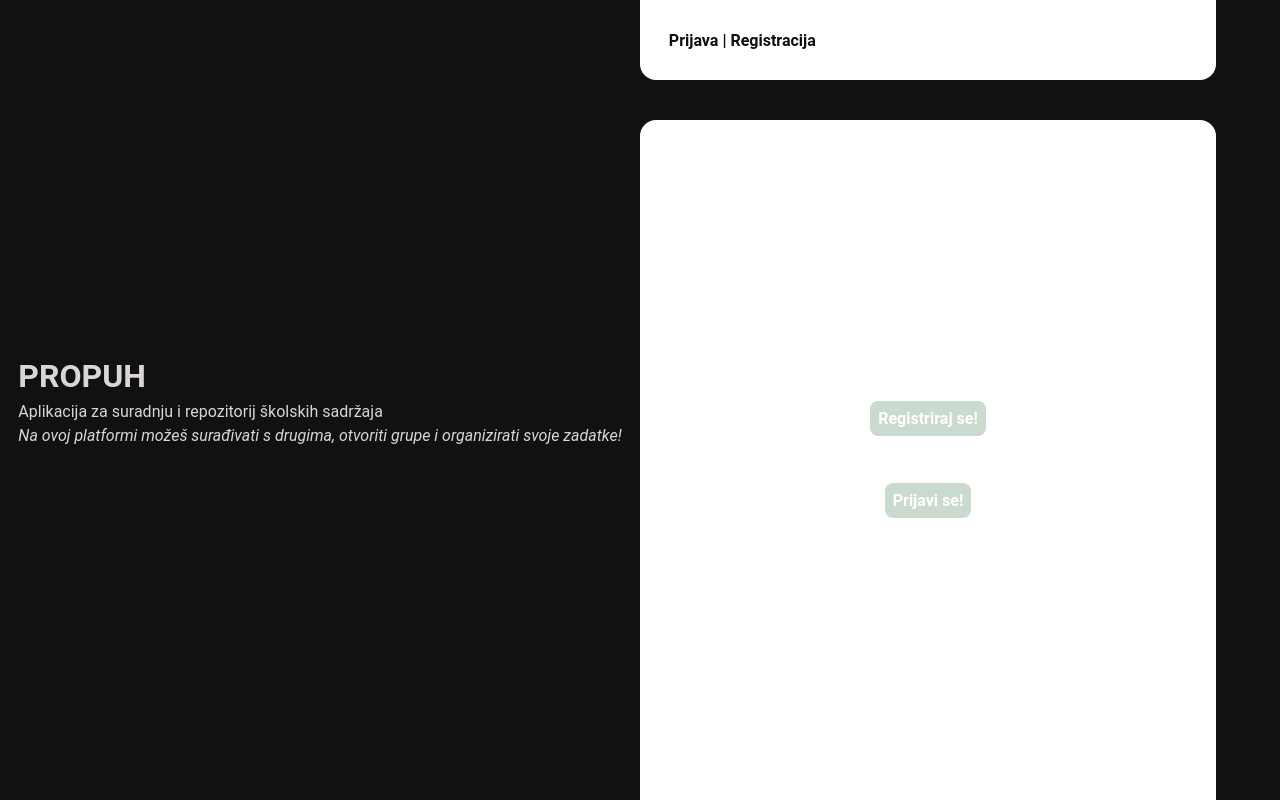
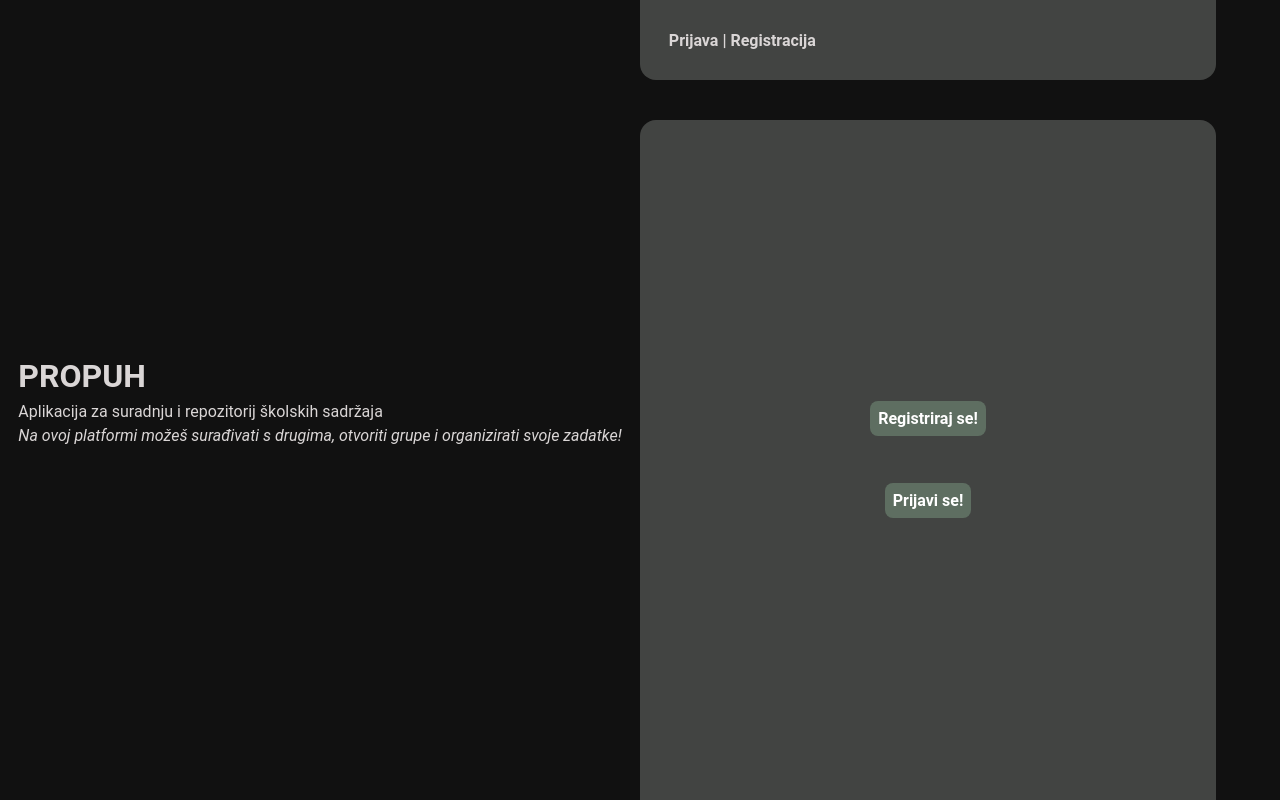
Before and after one commit to nottobeconfused/zavrsni, a React (Create React App) app in the folder client/: page / in a window 1280 px wide. Built offline with nearby package versions, Linux system fonts and the light colour scheme.

Commit message:
last update

```diff
--- a/client/src/App.css
+++ b/client/src/App.css
@@ -320,10 +320,10 @@ header{
   top: 0;
   border-radius: 0 0 1em 1em;
   box-shadow: var(--boxShadow);
-  background-color: rgb(var(--pozadina-svijetlo));
+  background-color: rgb(var(--tamno-iznad));
 }
 .pokazatelj .p{
-  color: rgb(var(--svijetlo-tekst));
+  color: rgb(var(--tamno-tekst));
   font-weight: bold;
 }
 .glavna-forma{
@@ -335,7 +335,7 @@ header{
   justify-content: center;
   align-items: center;
   flex-direction: column;
-  background-color: rgb(var(--svijetlo-iznad));
+  background-color: rgb(var(--tamno-iznad));
   border-radius: 1em 1em 0 0;
   box-shadow: var(--boxShadow);
 }
@@ -513,6 +513,7 @@ color: var(--isticanje);
         left: 1%;
         flex-direction: row;
         border-radius: 10px 10px 0 0;
+        box-shadow: var(--sjena-tamno-navtop);
       }
       .main{
         width: 100%;
--- a/client/src/App.js
+++ b/client/src/App.js
@@ -10,6 +10,7 @@ import OsobniProstor from "./scenes/osobni-prostor/OsobniProstor";
 function App() {
     const isLoggedIn = useSelector((state) => state.isLoggedIn);
     console.log(isLoggedIn)
+
     return (
         <>
             <Routes>
```
Also changed, not shown: 1 other file (tests, documents, lock files or other folders).
